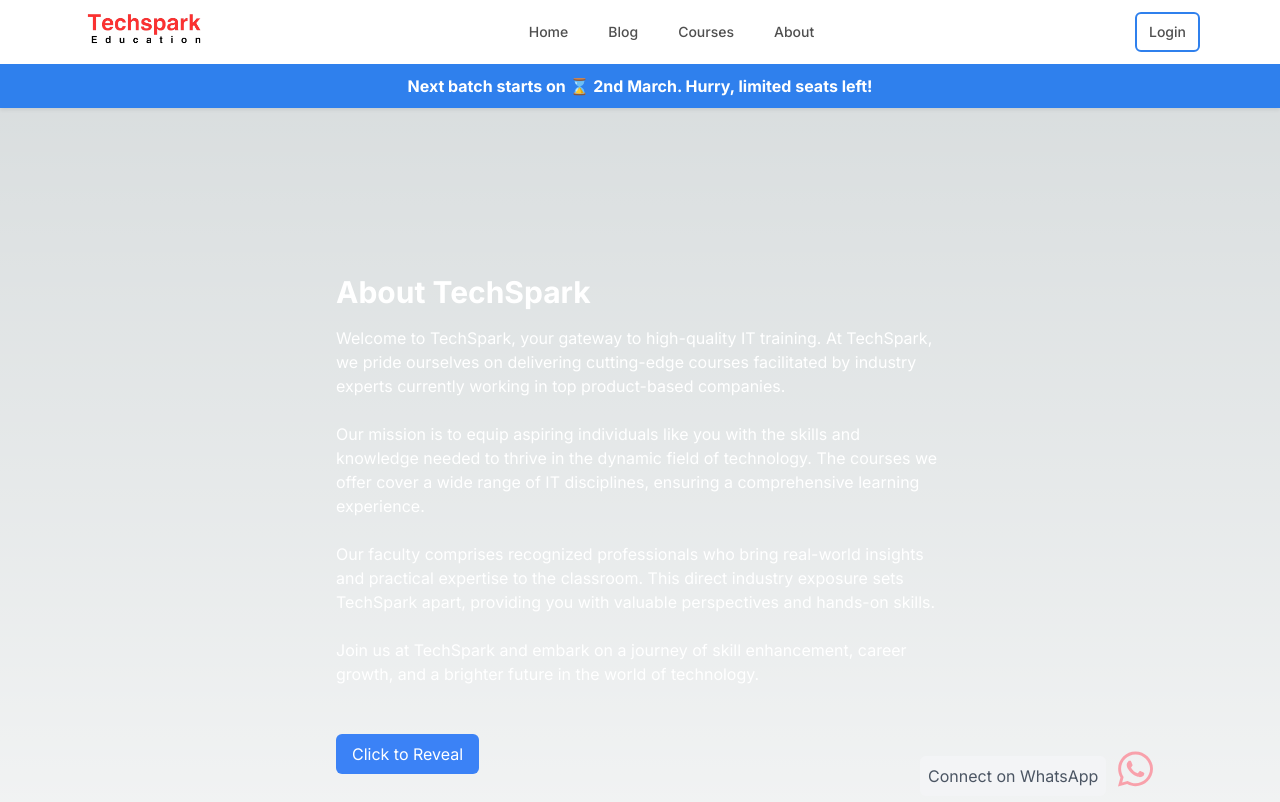
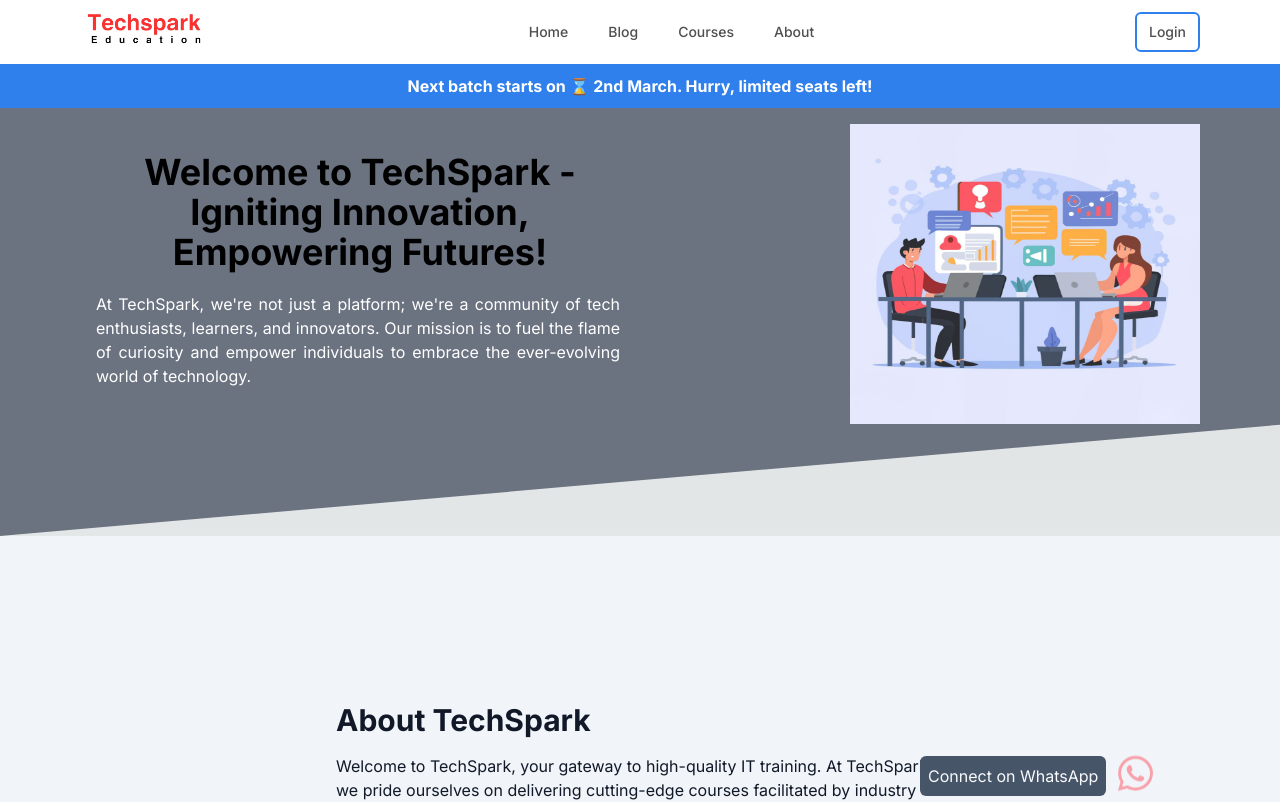
Before and after one commit to shubhamdixit863/techsparkfe, a Next.js app: page /about in a window 1280 px wide. Shown: the top 802 px of the page. Built offline with nearby package versions, Linux system fonts and the light colour scheme.

Commit message:
about page

```diff
--- /dev/null
+++ b/src/app/about/TopPart.js
@@ -0,0 +1,31 @@
+"use client"
+import React, { useEffect, useState } from 'react'
+
+const TopPart = () => {
+    const [fade, setFade] = useState(false);
+    const [text, setText] = useState([
+      {
+        "banner_heading": "Welcome to TechSpark - Igniting Innovation, Empowering Futures!",
+        "banner_text": "At TechSpark, we're not just a platform; we're a community of tech enthusiasts, learners, and innovators. Our mission is to fuel the flame of curiosity and empower individuals to embrace the ever-evolving world of technology."
+      }
+    ]);
+
+    useEffect(() => {
+      setFade(true);
+    }, []);
+
+    return (
+      <div className={`home_section_top flex pt-4 pb-28 bg-gray-500 fade-in-text ${fade ? 'fade-in' : ''}`}>
+        <div className='left text-black flex-1'>
+          <h1 className='text-4xl font-bold text-center pt-7 ms-20'>{text[0].banner_heading}</h1>
+          <p className='text-justify ms-24 me-5 mt-5 text-white'>{text[0].banner_text}</p>
+        </div>
+        <div className='right flex-1'>
+          <img className='text-left float-right me-20' src='/image/liveIn.jpg' alt='' style={{ height: "300px", width: "350px" }} />
+        </div>
+      </div>
+    );
+  };
+
+
+export default TopPart
--- a/src/app/about/page.js
+++ b/src/app/about/page.js
@@ -1,6 +1,7 @@
 // pages/about.js
 "use client"
 import React from 'react';
+import TopPart from './TopPart';
 
 const About = () => {
   const handleTextAnimation = () => {
@@ -9,9 +10,12 @@
   };
 
   return (
-    <div className="flex flex-col items-center justify-center h-screen about">
-      <div className="w-10/12 md:w-8/12 lg:w-6/12 text-white p-4 md:mt-8">
-        <h1 className="text-3xl font-bold mb-4 text-white">About TechSpark</h1>
+    <>
+    <TopPart />
+       <div className="flex flex-col items-center justify-center h-screen about bg-slate-100 text-gray-900">
+
+      <div className="w-10/12 md:w-8/12 lg:w-6/12 p-4 md:mt-8  text-gray-900">
+        <h1 className="text-3xl font-bold mb-4">About TechSpark</h1>
         <p className="text-white-600 mb-6">
           Welcome to TechSpark, your gateway to high-quality IT training. At TechSpark, we pride ourselves on delivering cutting-edge courses facilitated by industry experts currently working in top product-based companies.
         </p>
@@ -40,6 +44,8 @@
         </button>
       </div>
     </div>
+    </>
+
   );
 };
 
--- a/src/app/components/Footer.js
+++ b/src/app/components/Footer.js
@@ -141,7 +141,7 @@
               rel="noopener noreferrer"
               className="flex"
             >
-              <h2 className="text-gray-600 bg-gray-100 rounded-md p-2 me-3">
+              <h2 className="text-slate-50 bg-slate-600 rounded-md p-2 me-3">
                 Connect on WhatsApp
               </h2>
               <img
--- a/src/app/components/Navbar.js
+++ b/src/app/components/Navbar.js
@@ -9,7 +9,7 @@
 
     return (
         <>
-        <div className="bg-white text-menu-gray sticky top-0">
+        <div className="bg-white text-menu-gray sticky top-0 z-50">
             <div className="max-w-6xl mx-auto px-4">
                 <div className="flex justify-between items-center h-16">
                     <div className="flex-shrink-0">
--- a/src/app/globals.css
+++ b/src/app/globals.css
@@ -98,3 +98,46 @@
   transition: all 2s;
   cursor: pointer;
 }
+/* home part custom css */
+/* .home_section_top{
+    width: 110px;
+    height: 56px;
+    box-sizing: content-box;
+    padding-top: 15px;
+    position: relative;
+    background: red;
+    color: white;
+    font-size: 11px;
+    letter-spacing: 0.2em;
+    text-align: center;
+    text-transform: uppercase;
+    z-index: 0;
+  } */
+  /* .home_section_top:after {
+    content: "";
+    position: absolute;
+    left: 0;
+    bottom: 0;
+    width: 0;
+    height: 0;
+    border-bottom: 13px solid #eee;
+    border-left: 55px solid transparent;
+    border-right: 55px solid transparent;
+  } */
+
+  .home_section_top{
+    /* background-color: white; */
+    color: white;
+    /* width: 100vw; */
+    opacity: 0.2;
+    transition: opacity 1s ease-in-out;
+    clip-path: polygon(0 0, 100% 0, 100% 74%, 0 100%, 0% 100%);
+  }
+  fade-in-text {
+    opacity: 0.2;
+    transition: opacity 1s ease-in-out;
+  }
+
+  .fade-in {
+    opacity: 1;
+  }
```
Also changed, not shown: 1 other file (tests, documents, lock files or other folders).
